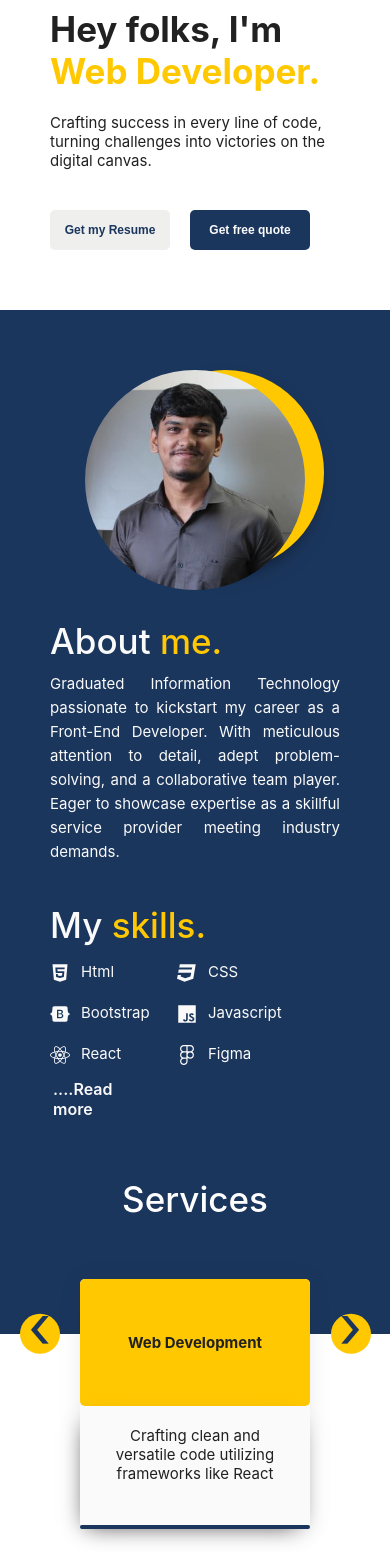
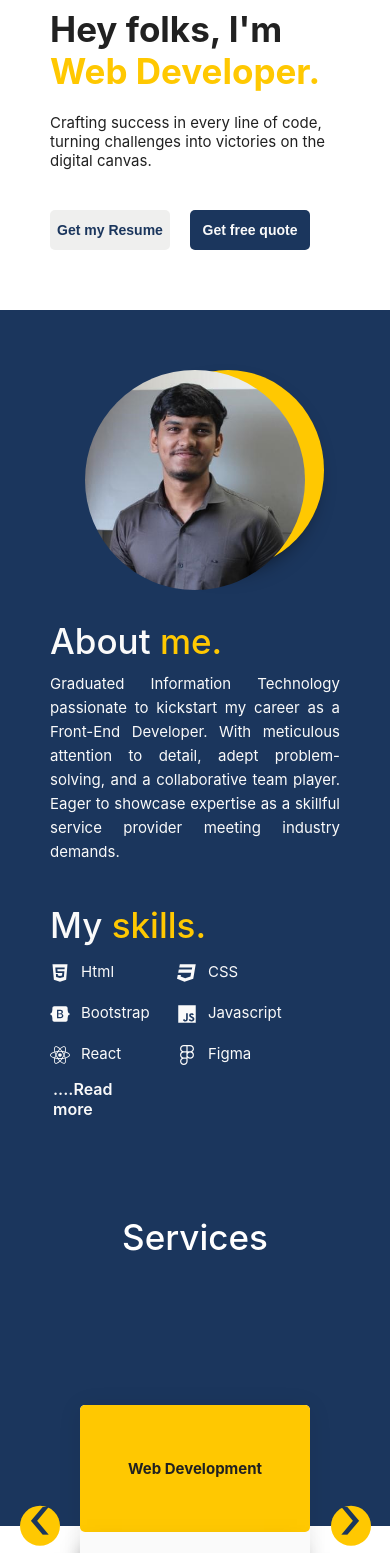
Before and after one commit to shrikrishna24/Portfolio, a React (Create React App) app: page / in a window 390 px wide. Shown: the part 432-1985 px from the top of the page. Built offline with nearby package versions, Linux system fonts and the light colour scheme; the HTML template or start-up script is replaced by a standard one.

Commit message:
added firebase and deployment

```diff
--- a/src/components/button/button.css
+++ b/src/components/button/button.css
@@ -29,12 +29,12 @@
 
   @media screen and (max-width: 768px) {
     .btn-primary button,.btn-secondary button {
+      font-size: 14px;
+    }
+  }
+
+  @media screen and (max-width: 325px) {
+    .btn-primary button,.btn-secondary button {
       font-size: 13px;
     }
   }
-
-  @media screen and (max-width: 600px) {
-    .btn-primary button,.btn-secondary button {
-      font-size: 12px;
-    }
-  }
--- a/src/pages/contact/contact.css
+++ b/src/pages/contact/contact.css
@@ -81,9 +81,7 @@
 
 
 @media screen and (max-width:425px) {
-    .contact-heading{
-        height: 70px;
-}
+
 }
 
 @media screen and (max-width:768px) {
@@ -93,18 +91,24 @@
         padding: 50px 0;
         display: flex;
         flex-direction: column;
-        gap: 30px;
+        gap: 20px;
+        justify-content: space-evenly;
+    }
+
+    .contact-heading{
+        height: 70px;
     }
 
     .social-links{
         display: flex;
-        gap: 20px;
+        gap: 15px;
         margin-top: 15px;
     }
 
     .social-links p{
         width: auto;
-        padding-left: 0px;
+        padding: 10px 10px;
+        margin-bottom: 0;
     }
 
     .social-links p span{
@@ -127,6 +131,13 @@
     }
   }
 
+  @media screen and (max-width:600px) {
+    .contact-container {
+        height: calc(100vh - 70px) !important;
+    }
+
+  }
+
   @media screen and (max-width:325px) {
     .contact-heading{
         font-size: 30px;
--- a/src/pages/projects/project.css
+++ b/src/pages/projects/project.css
@@ -112,7 +112,7 @@
     .project-carousel{
         box-shadow: var(--shadow);
         z-index: 8;
-        width: 200px;
+        width: 220px;
         height: 80%;
     }
 
@@ -123,7 +123,7 @@
 
     .project-header{
         position: absolute;
-        top: 9%;
+        top: 5%;
     }
 
   }
--- a/src/pages/service/service.css
+++ b/src/pages/service/service.css
@@ -135,6 +135,7 @@
 
 @media screen and (max-width:768px) {
 
+
     .service-cards{
     margin-top: 80px;
     }
@@ -152,6 +153,16 @@
   }
 
 @media screen and (max-width:600px) {
+
+    .service-container {
+        height: calc(100vh - 71px) !important;
+    }
+
+
+    .service-cards{
+        margin-top: 0;
+        margin-bottom: 50px;
+    }
 
     .carousel_arrow_left,
     .carousel_arrow_right {
```
Also changed, not shown: firebase.json (added), 2 other files (tests, documents, lock files or other folders).
